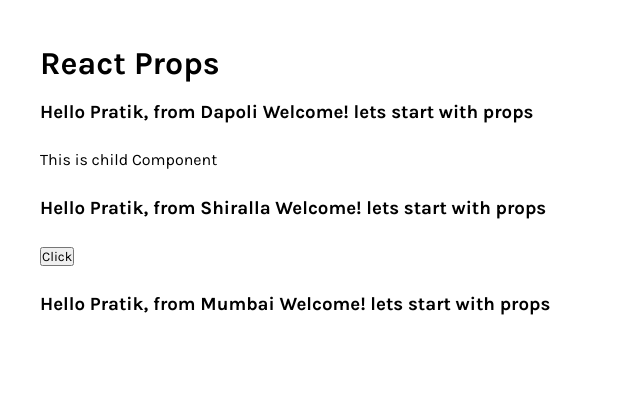
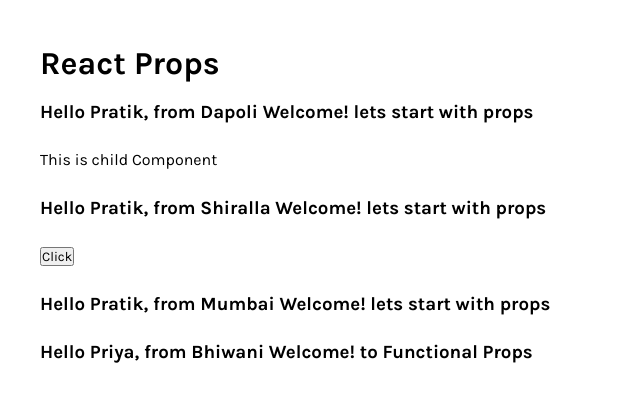
Before and after one commit to PratikKanthe/props, a React (Create React App) app: page / in a window 1280 px wide. Shown: the top 402 px of the page, without its empty margins (0-640 px from the left). Built offline with nearby package versions, Linux system fonts and the light colour scheme.

Commit message:
update: FunctPorps

```diff
--- a/src/App.js
+++ b/src/App.js
@@ -1,6 +1,7 @@
 import React from "react";
 import './App.css';
 import ClassProps from "./ClassProps";
+import FuncProps from "./FuncProps";
 
 function App() {
   return (
@@ -9,6 +10,8 @@
       <ClassProps name="Pratik" place="Dapoli"> <p>This is child Component</p> </ClassProps>
       <ClassProps name="Pratik" place="Shiralla"> <button>Click</button> </ClassProps>
       <ClassProps name="Pratik" place="Mumbai"/>
+      <FuncProps name="Priya" place="Bhiwani"/>{" "}
+
     </div>
   );
 }
--- /dev/null
+++ b/src/FuncProps.js
@@ -0,0 +1,9 @@
+import React from "react";
+
+export default function FuncProps(props){
+    return(
+        <div>
+            <h3> Hello {props.name}, from {props.place} Welcome! to Functional Props </h3>
+        </div>
+    );
+}
```
